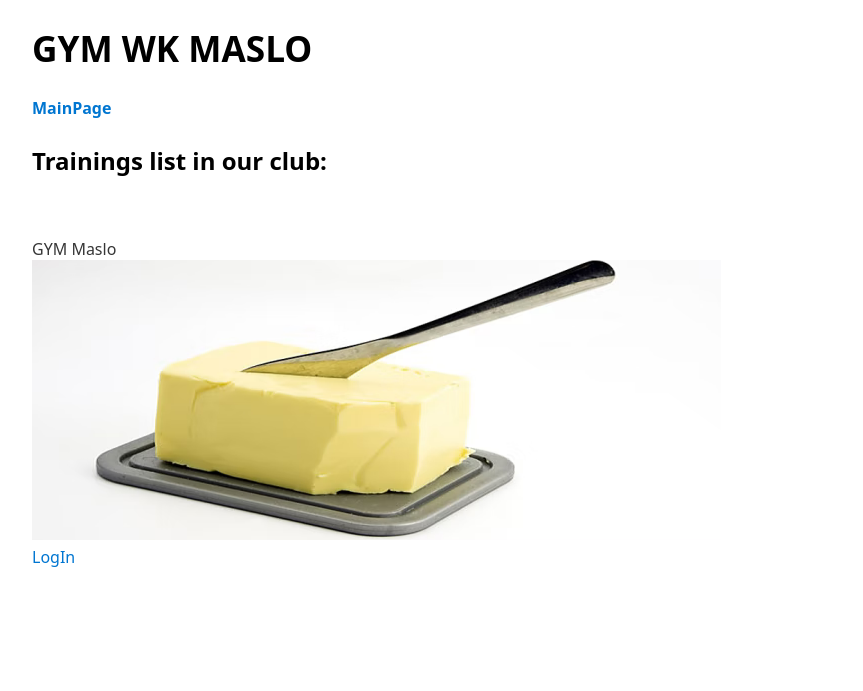
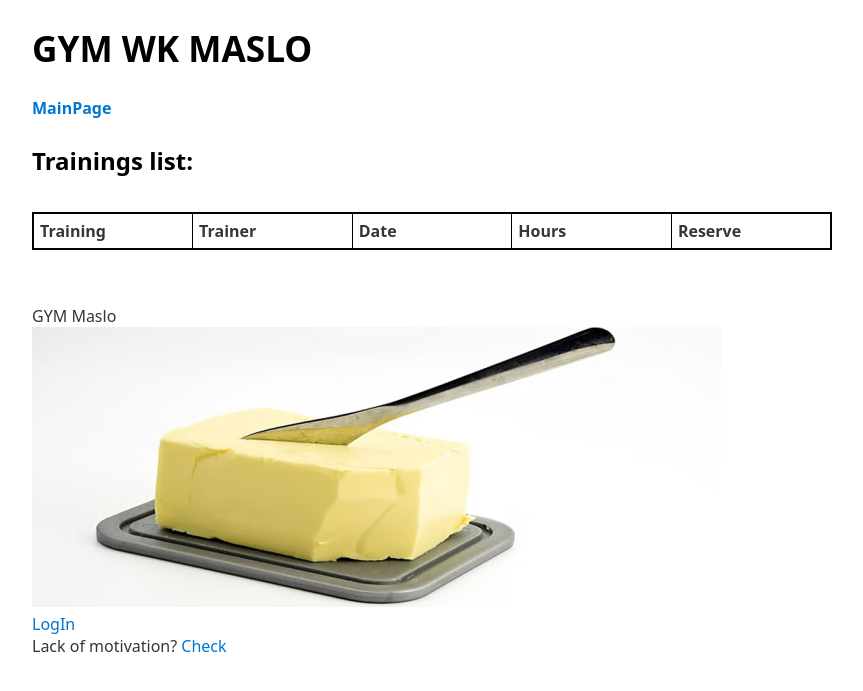
Before and after one commit to maxym1995/gym, a Django app: page /trainings/ in a window 1280 px wide. Shown: the top 691 px of the page, without its empty margins (208-1071 px from the left). Run offline with Django 4.2, Linux system fonts and the light colour scheme; data that the repository does not hold is empty.

Commit message:
Trainings view

```diff
--- a/Gym/urls.py
+++ b/Gym/urls.py
@@ -17,7 +17,7 @@ from django.contrib import admin
 from django.urls import path
 from gym_app.views import   (ShowMembersView, ShowMembersDetailsView, ShowTrainersView, AddStaffView,
                             ShowStaffDetailsView, ShowTrainings, Login, Logout, AddUser, GymView, Reservation,
-                             AddRoomView, RoomsView, AddTrainerView, AddTrainingView
+                             AddRoomView, RoomsView, AddTrainerView, AddTrainingView, ReservationView
                             )
 
 urlpatterns = [
@@ -38,5 +38,6 @@ urlpatterns = [
     path('room_add/', AddRoomView.as_view(), name="room-add"),
     path('trainer_add/', AddTrainerView.as_view(), name="trainer-add"),
     path('training_add/', AddTrainingView.as_view(), name="training-add"),
+    path('reserve/', ReservationView.as_view(), name="reserve"),
 
 ]
--- a/gym_app/models.py
+++ b/gym_app/models.py
@@ -83,6 +83,10 @@ class Trainings(models.Model):
     date = models.DateField()
     max_participants = models.PositiveIntegerField()
 
+    def __str__(self):
+        return f'{str(TRAININGS[int(self.name)][1])}, trainer: {self.trainer} date: {self.date}, ' \
+               f'duration:{str(HOURS[int(self.start_time)][1])}-{str(HOURS[int(self.end_time)][1])}'
+
 class Rooms(models.Model):
     name = models.CharField(max_length=64)
     capacity = models.SmallIntegerField()
--- a/gym_app/templates/base.html
+++ b/gym_app/templates/base.html
@@ -7,6 +7,7 @@
     <meta charset="UTF-8">
     <title>Title</title>
 </head>
+
 <body>
 
     <h1>{% block main_header %}
@@ -31,7 +32,7 @@
               <a href="{% url 'login' %}">LogIn</a>
               {% endif %}
     <br>
-<!--    Lack of motivation? <a href="https://www.youtube.com/watch?v=0XdOEQyvbKY" >Check</a>-->
+    Lack of motivation? <a href="https://www.youtube.com/watch?v=KzNXdBCnGzI" >Check</a>
             {% endblock %}
 </body>
 </html>
--- a/gym_app/templates/trainings.html
+++ b/gym_app/templates/trainings.html
@@ -1,13 +1,49 @@
 
 {% extends "base.html" %}
 {% block content %}
-    <h2>
-        Trainings list in our club:
-    </h2>
-    <ul>
-        {% for a,b in zipped %}
-        <li>{{ b }}   Trainer: {{ a.trainer.first_name }} {{ a.trainer.last_name }}      </l1> <br>
 
-        {% endfor %}
-    </ul>
+  {% for tn in t_names  %}
+{{t}}
+
+{% endfor %}
+
+<html lang="en">
+<head>
+    <meta charset="UTF-8">
+    <title>Trainings list</title>
+    <style>
+        table   {border: 1px solid black}
+        td      {border: 1px solid black}
+        tr      {border: 2px solid black}
+    </style>
+</head>
+<body>
+<h2>Trainings list: </h2>
+<br>
+<table>
+    <tr>
+    <td> <b> Training
+    <td> <b> Trainer
+    <td> <b> Date
+    <td> <b> Hours
+    <td> <b> Reserve
+
+    <tr/>
+
+  {% for tn, st, et, t in traning_list  %}
+
+      <tr>
+          <td>{{ tn }}</td>
+          <td>{{ t.trainer }}</td>
+          <td>{{ t.date }}</td>
+          <td>{{ st }}-{{ et}}</td>
+          <td> Reserve</td>
+      </tr>
+
+    {% endfor %}
+
+</table>
+</body>
+</html>
+
 {% endblock %}
--- a/gym_app/views.py
+++ b/gym_app/views.py
@@ -1,8 +1,8 @@
 from django.shortcuts import render, get_object_or_404, redirect, Http404
-from .forms import AddMemberForm, AddStaffForm, LoginForm, AddUserForm, AddRoomForm, AddTrainerForm, AddTrainingForm
+from .forms import AddMemberForm, AddStaffForm, LoginForm, AddUserForm, AddRoomForm, AddTrainerForm, AddTrainingForm, ReservationForm
 from datetime import datetime
 from django.views import View
-from .models import Members, SEX, Staff, Trainings, TRAININGS, TYPES, Rooms, Trainers
+from .models import Members, SEX, Staff, Trainings, TRAININGS, TYPES, Rooms, Trainers, Reservations, HOURS
 from django.views.generic.edit import FormView, CreateView, UpdateView, DeleteView
 from django.contrib.auth import authenticate, login, logout
 from django.http import HttpResponse, HttpResponseRedirect
@@ -20,6 +20,11 @@ class GymView(View):
 class ShowMembersView(LoginRequiredMixin, View):
     def get(self, request):
         members = User.objects.all()
+        return render(request, "members.html", {"members":members})
+
+class ShowStaffView(LoginRequiredMixin, View):
+    def get(self, request):
+        staff = Staff.objects.all()
         return render(request, "members.html", {"members":members})
 
 class ShowMembersDetailsView(View):
@@ -85,21 +90,10 @@ class ShowStaffDetailsView(View):
 class ShowTrainings(View):
     def get(self, request):
         trainings = Trainings.objects.all()
-        trainings_names = []
-        for t in trainings:
-            trainings_names.append(t.name)
-        intigers = []
-        for i in trainings_names:
-            intigers.append(int(i))
-        names = []
-        for j in intigers:
-            names.append(TRAININGS[j])
-        names_list = []
-        for n in names:
-            names_list.append(n[1])
+        traning_list = zip([(str(TRAININGS[int(t.name)][1]))for t in trainings ], [(str(HOURS[int(st.start_time)][1])) for st in trainings],
+                           [(str(HOURS[int(et.end_time)][1])) for et in trainings],trainings)
 
-        zipped_list = zip(trainings, names_list)
-        return render(request, "trainings.html", {"zipped":zipped_list})
+        return render(request, "trainings.html", {"traning_list":traning_list})
 
 
 class Login(FormView):
@@ -180,8 +174,15 @@ class AddTrainingView(View):
         form = AddTrainingForm(request.POST)
         # today = datetime.today().strftime("%Y-%m-%d")
         today = datetime.today()
+        trainers = Trainings.objects.all()
+        t_list = [t.trainer.name for t in trainers]
+
         if form.is_valid():
-            if form.cleaned_data["start_time"] < form.cleaned_data["end_time"]:
+            if form.cleaned_data["start_time"] > form.cleaned_data["end_time"]:
+                return render(request, "training-add.html", {"form":form, "error":"End time before start time"})
+            # if form.cleaned_data["trainer"] in t_list:
+            #     return render(request, "training-add.html", {"form":form, "error":"This trainer is already assigned to training."})
+            else:
                 training = Trainings.objects.create(name = form.cleaned_data["name"],
                                                 trainer = form.cleaned_data["trainer"],
                                                 start_time=form.cleaned_data["start_time"],
@@ -189,5 +190,20 @@ class AddTrainingView(View):
                                                 date=form.cleaned_data["date"],
                                                 max_participants=form.cleaned_data["max_participants"])
                 return HttpResponse("Training has been added")
-            return render(request,"training-add.html", {"form":form, "error":"End time before start time"})
+            # return render(request,"training-add.html", {"form":form, "error":"End time before start time"})
         return render(request, "main_page.html")
+
+
+class ReservationView(LoginRequiredMixin, View):
+    def get(self, request):
+        form = ReservationForm()
+        return render(request, "reserve.html", {"form":form})
+
+    def post(self, request):
+        form = ReservationForm(request.POST)
+        if form.is_valid():
+                reservation = Reservations.objects.create(user = form.cleaned_data["user"],
+                                                training = form.cleaned_data["training"],
+                                                msg_to_trainer= form.cleaned_data["msg_to_trainer"])
+                return HttpResponse("Reservation has been added")
+        return render(request, "main_page.html")
```
Also changed, not shown: gym_app/forms.py (+7 -2 lines), gym_app/templates/reserve.html (added, +11 -0 lines).
